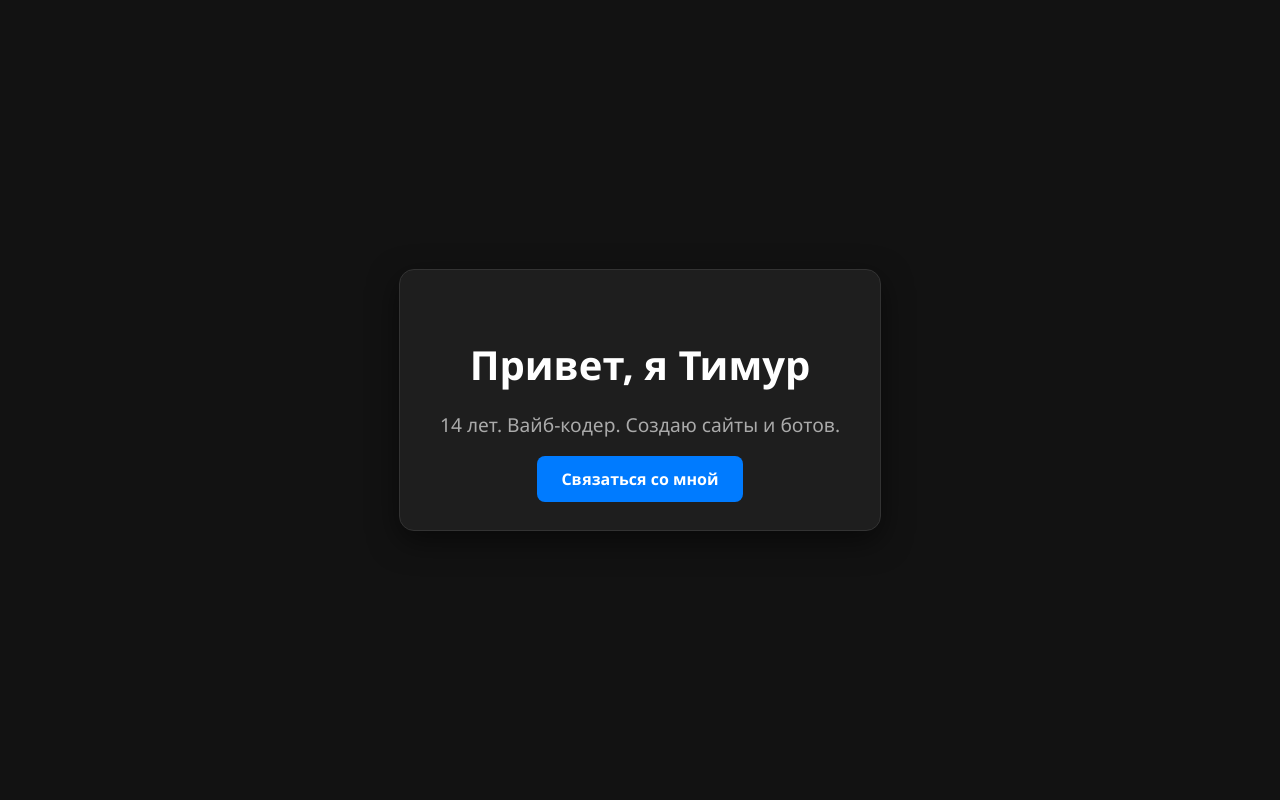
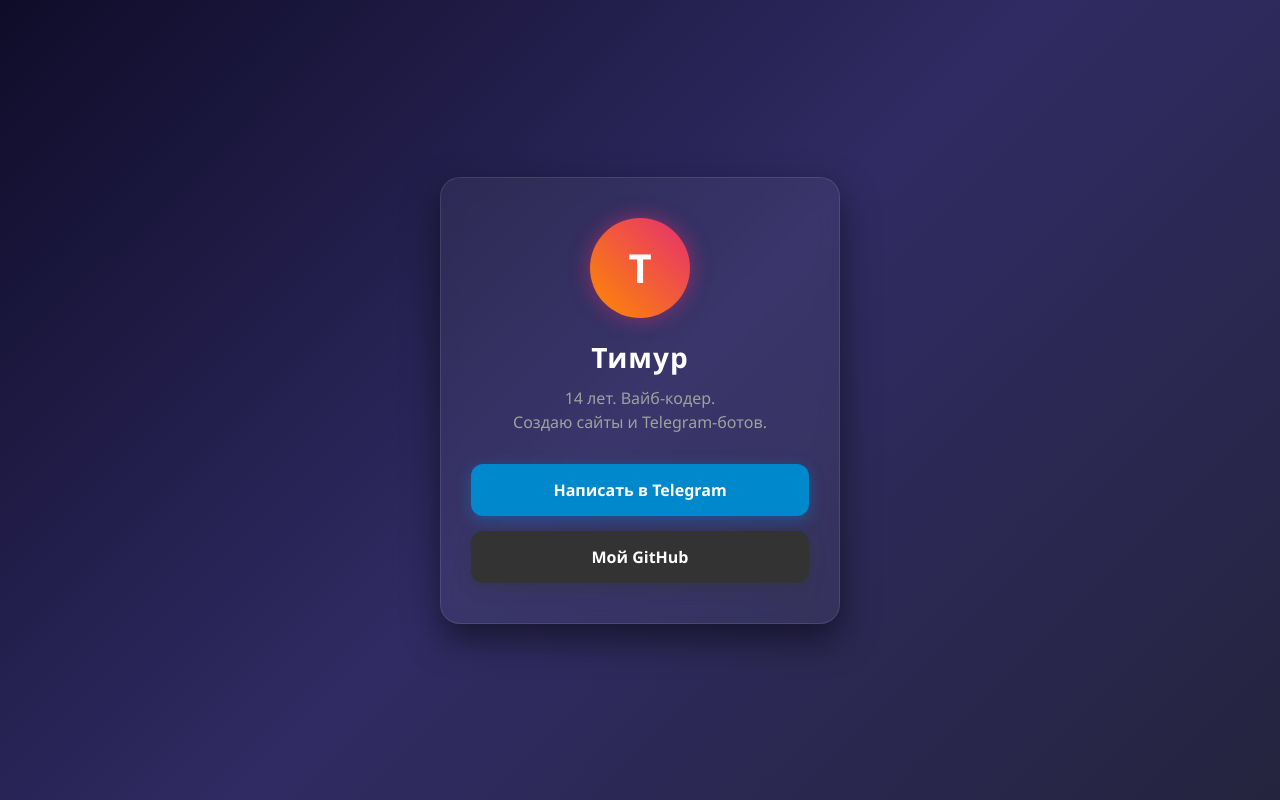
Before and after one commit to TGuba2012/Portfolio, a plain HTML site: page index.html in a window 1280 px wide. Drawn offline with Linux system fonts and the light colour scheme.

Commit message:
Update portfolio title and enhance styles

```diff
--- a/index.html
+++ b/index.html
@@ -3,45 +3,130 @@
 <head>
     <meta charset="UTF-8">
     <meta name="viewport" content="width=device-width, initial-scale=1.0">
-    <title>Мое Портфолио</title>
+    <title>Тимур | Вайб-кодер</title>
     <style>
+        /* Сброс настроек */
+        * {
+            margin: 0;
+            padding: 0;
+            box-sizing: border-box;
+        }
+
+        /* Красивый градиентный фон */
         body {
-            background-color: #121212;
+            background: linear-gradient(135deg, #0f0c29, #302b63, #24243e);
             color: #ffffff;
             font-family: 'Segoe UI', Tahoma, Geneva, Verdana, sans-serif;
             display: flex;
             justify-content: center;
             align-items: center;
-            height: 100vh;
-            margin: 0;
+            min-height: 100vh;
+            padding: 20px;
+        }
+
+        /* Карточка с эффектом стекла */
+        .card {
+            background: rgba(255, 255, 255, 0.05);
+            backdrop-filter: blur(10px);
+            -webkit-backdrop-filter: blur(10px);
+            border: 1px solid rgba(255, 255, 255, 0.1);
+            padding: 40px 30px;
+            border-radius: 20px;
             text-align: center;
+            max-width: 400px;
+            width: 100%;
+            box-shadow: 0 15px 35px rgba(0, 0, 0, 0.5);
+
+            /* Анимация появления */
+            animation: fadeIn 1.5s ease-out;
         }
-        .container {
-            background: #1e1e1e;
-            padding: 40px;
-            border-radius: 15px;
-            box-shadow: 0 10px 30px rgba(0,0,0,0.5);
-            border: 1px solid #333;
+
+        /* Аватарка (пока заглушка) */
+        .avatar {
+            width: 100px;
+            height: 100px;
+            background: linear-gradient(45deg, #ff8a00, #e52e71);
+            border-radius: 50%;
+            margin: 0 auto 20px;
+            display: flex;
+            justify-content: center;
+            align-items: center;
+            font-size: 40px;
+            font-weight: bold;
+            box-shadow: 0 0 20px rgba(229, 46, 113, 0.5);
         }
-        h1 { margin-bottom: 10px; font-size: 2.5em; }
-        p { color: #aaaaaa; font-size: 1.2em; margin-bottom: 30px; }
+
+        h1 {
+            font-size: 28px;
+            margin-bottom: 10px;
+            letter-spacing: 1px;
+        }
+
+        .subtitle {
+            color: #a0a0a0;
+            font-size: 16px;
+            margin-bottom: 30px;
+            line-height: 1.5;
+        }
+
+        /* Контейнер для кнопок */
+        .links {
+            display: flex;
+            flex-direction: column;
+            gap: 15px;
+        }
+
+        /* Стили кнопок */
         .btn {
-            background-color: #007bff;
+            display: block;
+            text-decoration: none;
             color: white;
-            padding: 12px 24px;
-            text-decoration: none;
-            border-radius: 8px;
+            padding: 15px;
+            border-radius: 12px;
             font-weight: bold;
-            transition: 0.3s;
+            font-size: 16px;
+            transition: all 0.3s ease;
         }
-        .btn:hover { background-color: #0056b3; }
+
+        .btn-tg {
+            background: #0088cc;
+            box-shadow: 0 4px 15px rgba(0, 136, 204, 0.4);
+        }
+
+        .btn-tg:hover {
+            background: #006699;
+            transform: translateY(-3px);
+        }
+
+        .btn-github {
+            background: #333;
+            box-shadow: 0 4px 15px rgba(51, 51, 51, 0.4);
+        }
+
+        .btn-github:hover {
+            background: #24292e;
+            transform: translateY(-3px);
+        }
+
+        /* Ключевые кадры для анимации */
+        @keyframes fadeIn {
+            from { opacity: 0; transform: translateY(20px); }
+            to { opacity: 1; transform: translateY(0); }
+        }
     </style>
 </head>
 <body>
-    <div class="container">
-        <h1>Привет, я Тимур</h1>
-        <p>14 лет. Вайб-кодер. Создаю сайты и ботов.</p>
-        <a href="mailto:timur@example.com" class="btn">Связаться со мной</a>
+
+    <div class="card">
+        <div class="avatar">Т</div>
+        <h1>Тимур</h1>
+        <p class="subtitle">14 лет. Вайб-кодер.<br>Создаю сайты и Telegram-ботов.</p>
+
+        <div class="links">
+            <a href="https://t.me/timurgubaev" target="_blank" class="btn btn-tg">Написать в Telegram</a>
+            <a href="https://github.com/TGuba2012" target="_blank" class="btn btn-github">Мой GitHub</a>
+        </div>
     </div>
+
 </body>
 </html>
```
